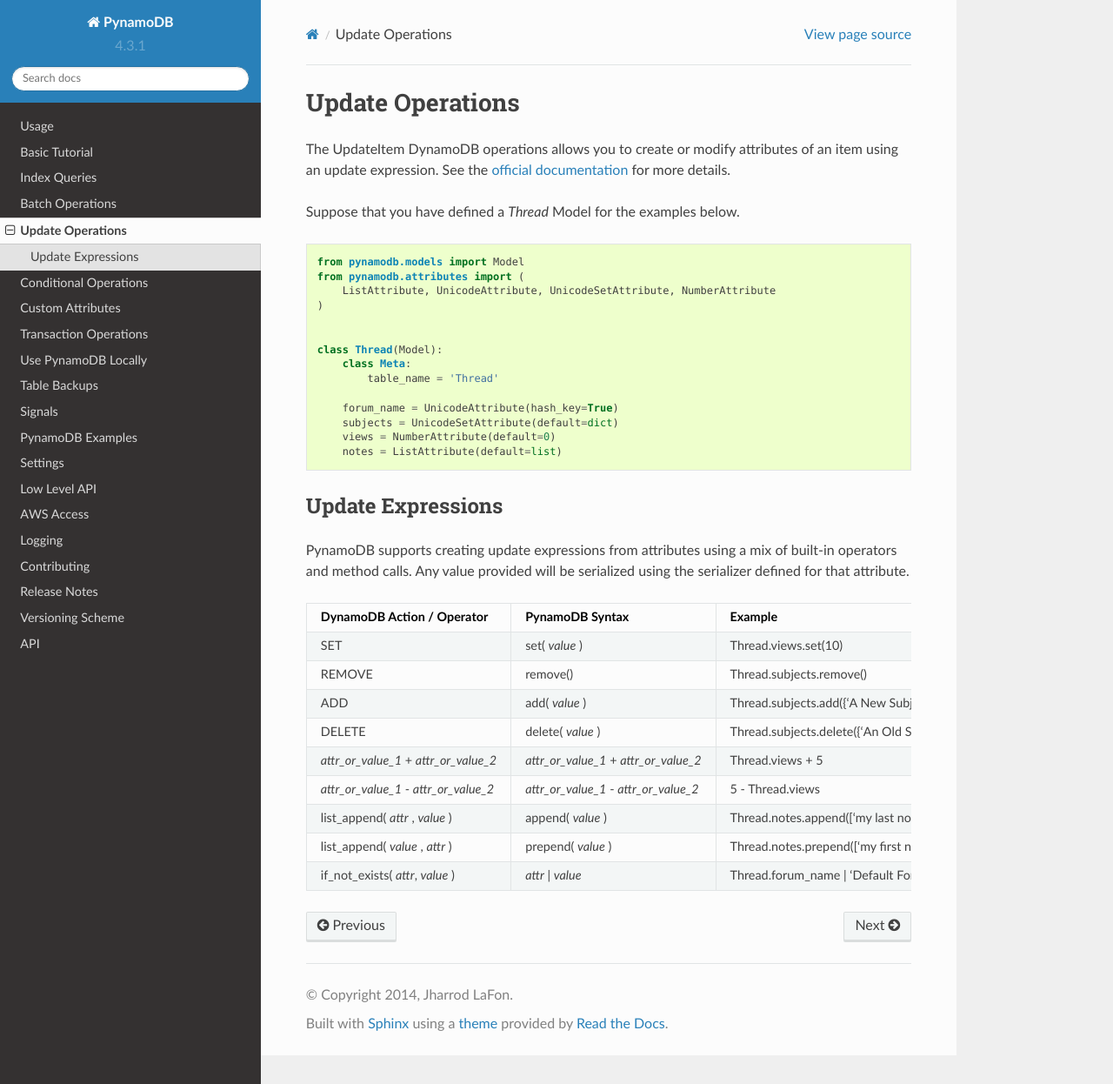
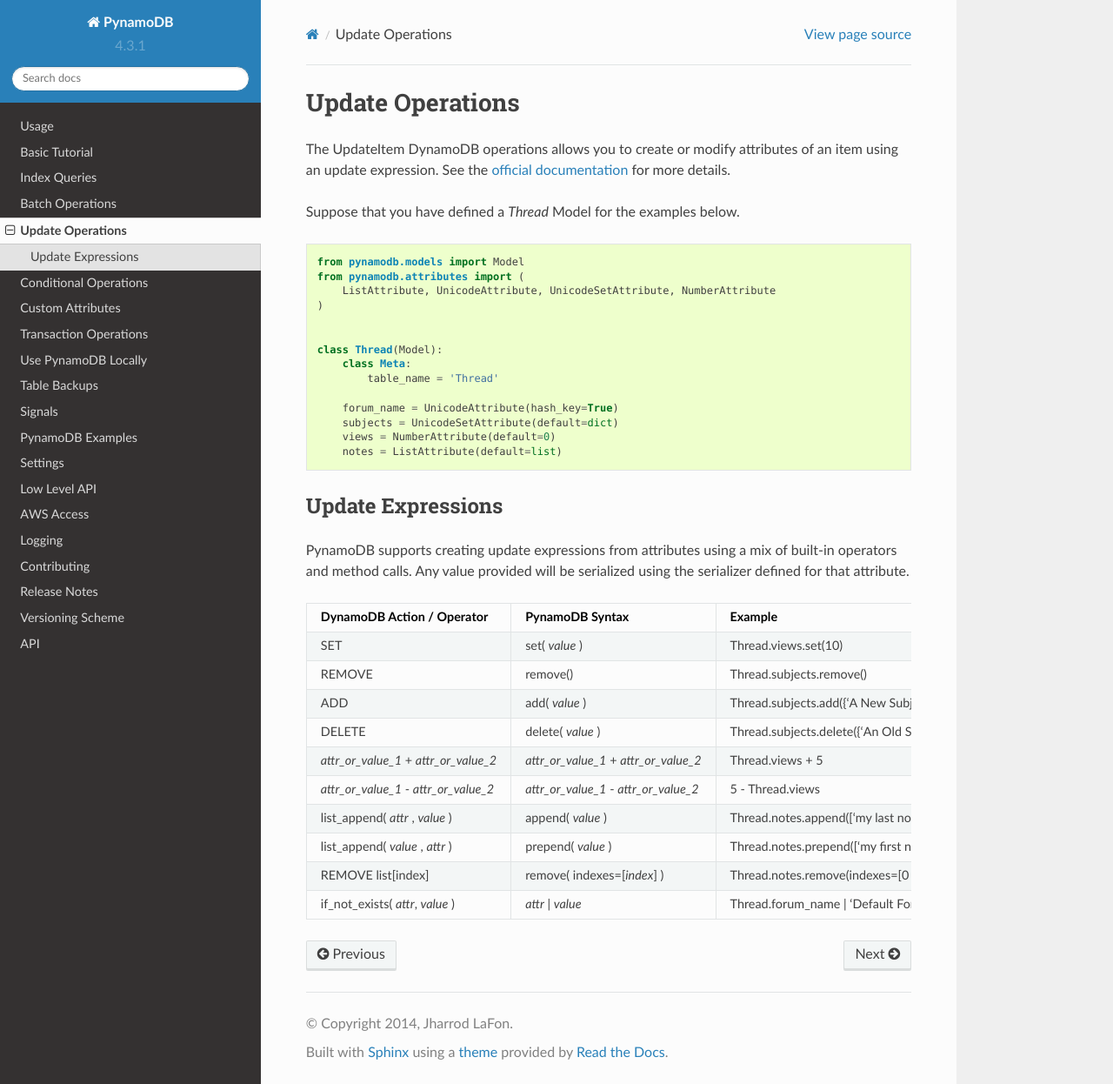
Before and after one commit to pynamodb/PynamoDB, a Sphinx documentation site: the page built from docs/updates.rst, in a window 1280 px wide and 1246 px high. Shown: the whole window at 87% size. Built offline with Sphinx 7.4.7 and the Read the Docs theme 2.0.0, drawn with Linux system fonts in a browser that asks for light colours.

Commit message:
Update Docs

```diff
--- a/docs/updates.rst
+++ b/docs/updates.rst
@@ -44,4 +44,5 @@
     `attr_or_value_1` \- `attr_or_value_2`, `attr_or_value_1` \- `attr_or_value_2`, 5 - Thread.views
     "list_append( `attr` , `value` )", append( `value` ), Thread.notes.append(['my last note'])
     "list_append( `value` , `attr` )", prepend( `value` ), Thread.notes.prepend(['my first note'])
+    "REMOVE list[index]", remove( indexes=[`index`] ), Thread.notes.remove(indexes=[0, 1])
     "if_not_exists( `attr`, `value` )", `attr` | `value`, Thread.forum_name | 'Default Forum Name'
```
